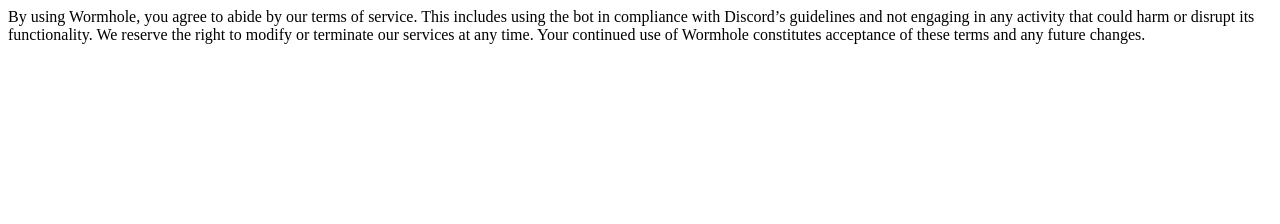
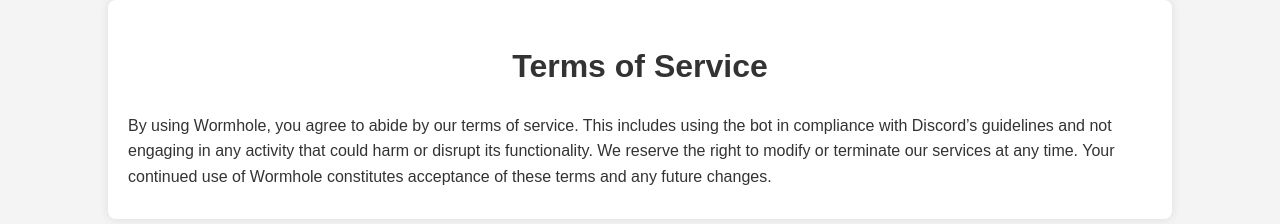
Before and after one commit to theahmedmuneeb/wormhole, a plain HTML site: page terms-of-service/index.html in a window 1280 px wide. Drawn offline with Linux system fonts and the light colour scheme.

Commit message:
Update index.html

```diff
--- a/terms-of-service/index.html
+++ b/terms-of-service/index.html
@@ -1 +1,42 @@
-By using Wormhole, you agree to abide by our terms of service. This includes using the bot in compliance with Discord’s guidelines and not engaging in any activity that could harm or disrupt its functionality. We reserve the right to modify or terminate our services at any time. Your continued use of Wormhole constitutes acceptance of these terms and any future changes.
+<!DOCTYPE html>
+<html lang="en">
+<head>
+    <meta charset="UTF-8">
+    <meta name="viewport" content="width=device-width, initial-scale=1.0">
+    <title>Terms of Service</title>
+    <style>
+        body {
+            font-family: Arial, sans-serif;
+            margin: 0;
+            padding: 0;
+            line-height: 1.6;
+            background-color: #f4f4f4;
+            color: #333;
+        }
+        .container {
+            width: 80%;
+            margin: auto;
+            overflow: hidden;
+            padding: 20px;
+            background: #fff;
+            border-radius: 8px;
+            box-shadow: 0 0 10px rgba(0, 0, 0, 0.1);
+        }
+        h1 {
+            text-align: center;
+            margin-bottom: 20px;
+            font-size: 2em;
+        }
+        p {
+            margin: 10px 0;
+            font-size: 1em;
+        }
+    </style>
+</head>
+<body>
+    <div class="container">
+        <h1>Terms of Service</h1>
+        <p>By using Wormhole, you agree to abide by our terms of service. This includes using the bot in compliance with Discord’s guidelines and not engaging in any activity that could harm or disrupt its functionality. We reserve the right to modify or terminate our services at any time. Your continued use of Wormhole constitutes acceptance of these terms and any future changes.</p>
+    </div>
+</body>
+</html>
```
